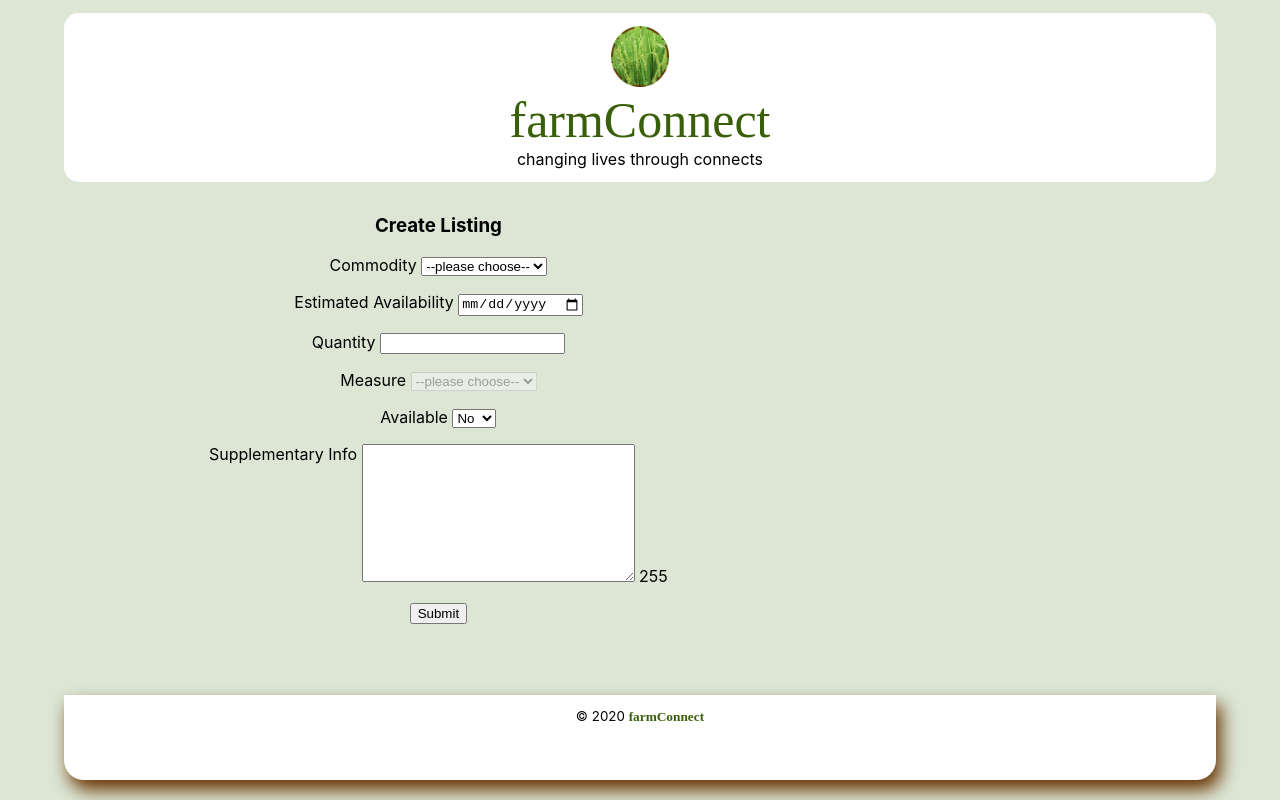
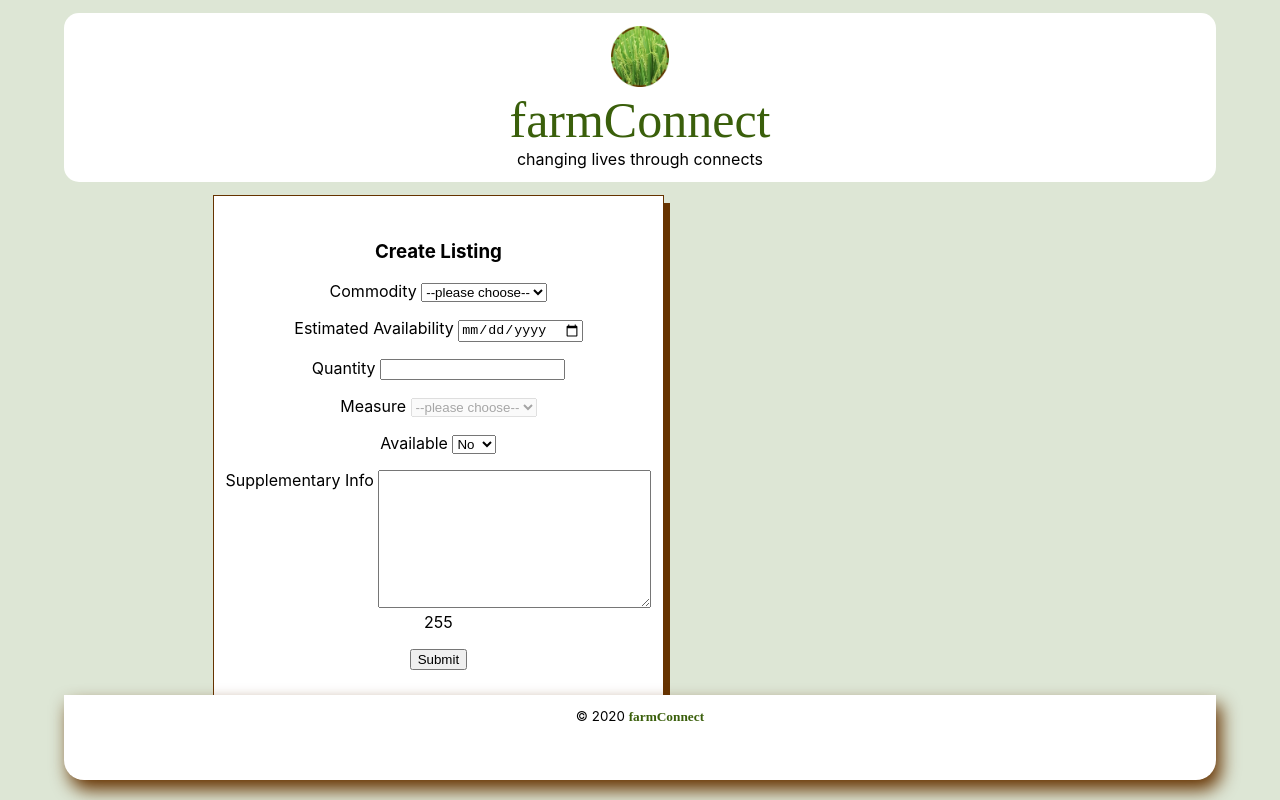
Before and after one commit to coula3/farm-connect, a React (Create React App) app in the folder farm-connect/: page /listings/new in a window 1280 px wide. Built offline with nearby package versions, Linux system fonts and the light colour scheme.

Commit message:
add card class to CreateListing

```diff
--- a/farm-connect/src/containers/CreateListing/CreateListing.css
+++ b/farm-connect/src/containers/CreateListing/CreateListing.css
@@ -17,3 +17,13 @@
 #label_align {
     vertical-align: top;
 }
+
+.card {
+    text-align: center;
+    border: #663300 solid 1px;
+    padding: 25px 0px 25px 0px;
+    width: 60%;
+    background-color: #FFF;
+    margin: auto;
+    box-shadow: 6px 8px #663300
+  }
--- a/farm-connect/src/containers/CreateListing/CreateListing.js
+++ b/farm-connect/src/containers/CreateListing/CreateListing.js
@@ -70,6 +70,7 @@ class CreateListing extends Component {
 
         return (
             <div className="CreateListing_main_div">
+                <div className="card">
                     <h3>Create Listing</h3>
                     <form onSubmit={this.handleSubmit}>
                         <p className="p_inputs">
@@ -114,6 +115,7 @@ class CreateListing extends Component {
                         <p><input type="submit" /></p>
                     </form>
                 </div>
+            </div>
         )
     }
 }
```
Lines whose indentation alone changed are shown as unchanged.
